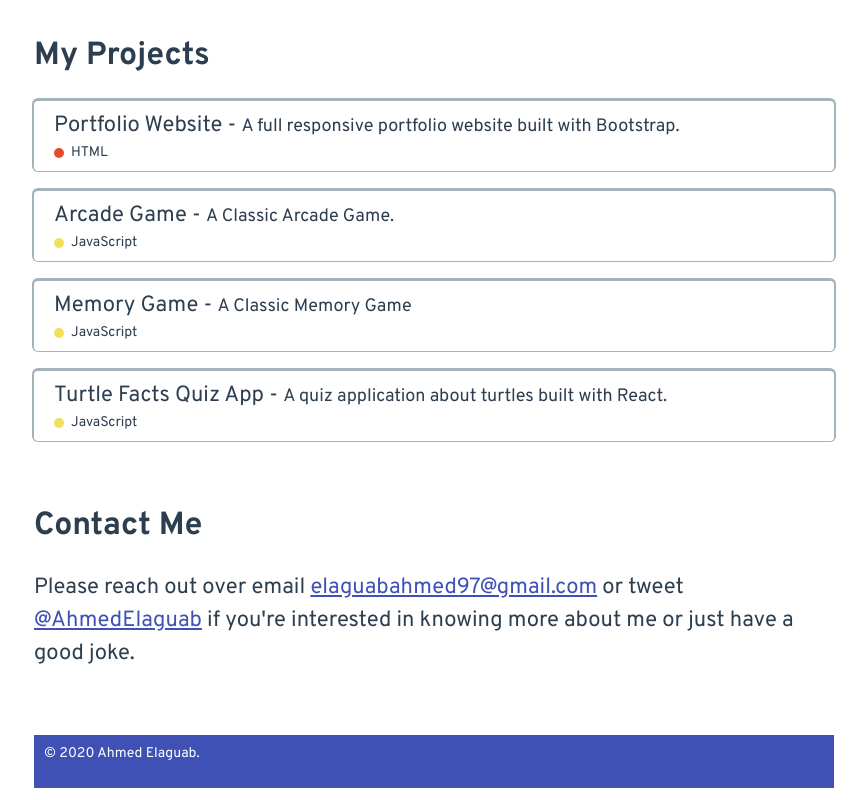
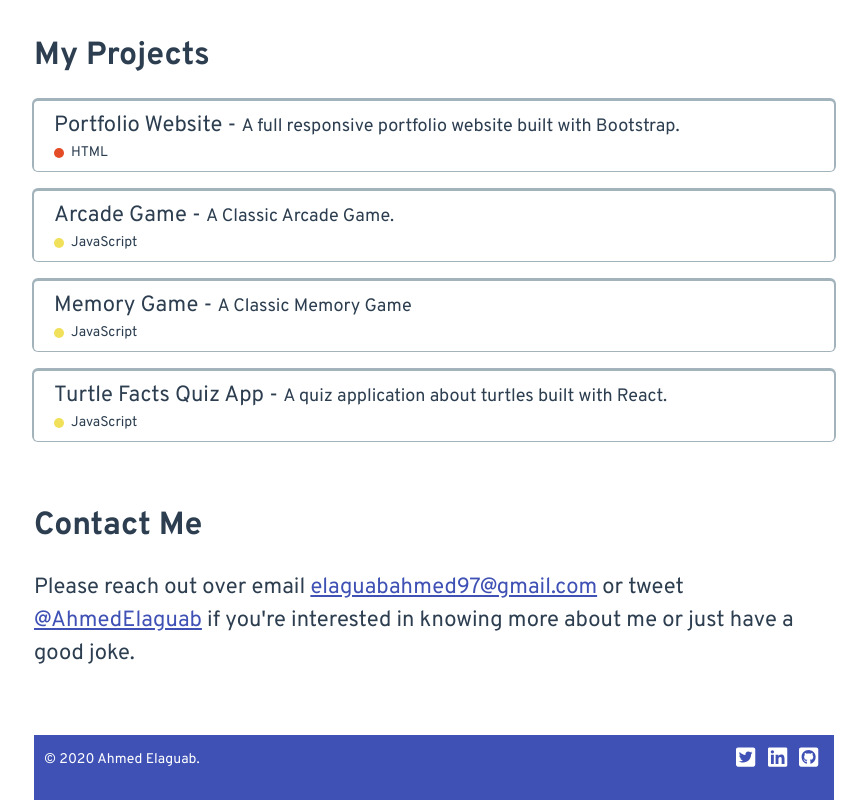
Before and after one commit to AhmedElaguab/my-resume-v1.0, a Vue app: page / in a window 1280 px wide. Shown: the part 866-1666 px from the top of the page, without its empty margins (206-1073 px from the left). Built offline with nearby package versions, Linux system fonts and the light colour scheme.

Commit message:
add social links

```diff
--- a/package.json
+++ b/package.json
@@ -8,6 +8,10 @@
     "lint": "vue-cli-service lint"
   },
   "dependencies": {
+    "@fortawesome/fontawesome-svg-core": "^1.2.27",
+    "@fortawesome/free-brands-svg-icons": "^5.12.1",
+    "@fortawesome/free-solid-svg-icons": "^5.12.1",
+    "@fortawesome/vue-fontawesome": "^0.1.9",
     "core-js": "^3.6.4",
     "register-service-worker": "^1.6.2",
     "vue": "^2.6.11",
--- a/src/components/Footer.vue
+++ b/src/components/Footer.vue
@@ -1,12 +1,29 @@
 <template>
   <footer class="footer">
     <p class="copy">© 2020 Ahmed Elaguab.</p>
+    <ul>
+      <!-- eslint-disable -->
+      <li>
+        <SocialIcon icon="twitter-square" link="https://twitter.com/ahmedelaguab"></SocialIcon>
+      </li>
+      <li>
+        <SocialIcon icon="linkedin" link="https://www.linkedin.com/in/ahmedelaguab/"></SocialIcon>
+      </li>
+      <li>
+        <SocialIcon icon="github-square" link="https://github.com/AhmedElaguab/"></SocialIcon>
+      </li>
+    </ul>
   </footer>
 </template>
 
 <script>
+import SocialIcon from "./SocialIcon";
+
 export default {
-  name: "Footer"
+  name: "Footer",
+  components: {
+    SocialIcon
+  }
 };
 </script>
 
@@ -15,10 +32,18 @@ export default {
   background-color: #3f51b5;
   color: #fff;
   padding: 8px 10px 24px;
+  display: flex;
+  justify-content: space-between;
+  align-items: center;
 }
 
 p.copy {
   font-size: 14px !important;
   margin: 0;
 }
+
+ul {
+  display: flex;
+  list-style: none;
+}
 </style>
--- /dev/null
+++ b/src/components/SocialIcon.vue
@@ -0,0 +1,23 @@
+<template>
+  <a :href="link" :style="{ color }" target="_blanc">
+    <font-awesome-icon :icon="['fab', icon]"></font-awesome-icon>
+  </a>
+</template>
+
+<script>
+export default {
+  name: "SocialIcon",
+  props: {
+    icon: { type: String, required: true },
+    link: { type: String, required: true },
+    color: { type: String, default: "#fff" }
+  }
+};
+</script>
+
+<style scoped>
+a {
+  margin-right: 6px;
+  margin-left: 6px;
+}
+</style>
--- a/src/main.js
+++ b/src/main.js
@@ -2,6 +2,17 @@ import Vue from "vue";
 import App from "./App.vue";
 import "./registerServiceWorker";
 import store from "./store";
+
+import { library } from "@fortawesome/fontawesome-svg-core";
+import {
+  faLinkedin,
+  faTwitterSquare,
+  faGithubSquare
+} from "@fortawesome/free-brands-svg-icons";
+import { FontAwesomeIcon } from "@fortawesome/vue-fontawesome";
+
+library.add(faLinkedin, faTwitterSquare, faGithubSquare);
+Vue.component("font-awesome-icon", FontAwesomeIcon);
 
 Vue.config.productionTip = false;
 
```
Also changed, not shown: 1 other file (tests, documents, lock files or other folders).
